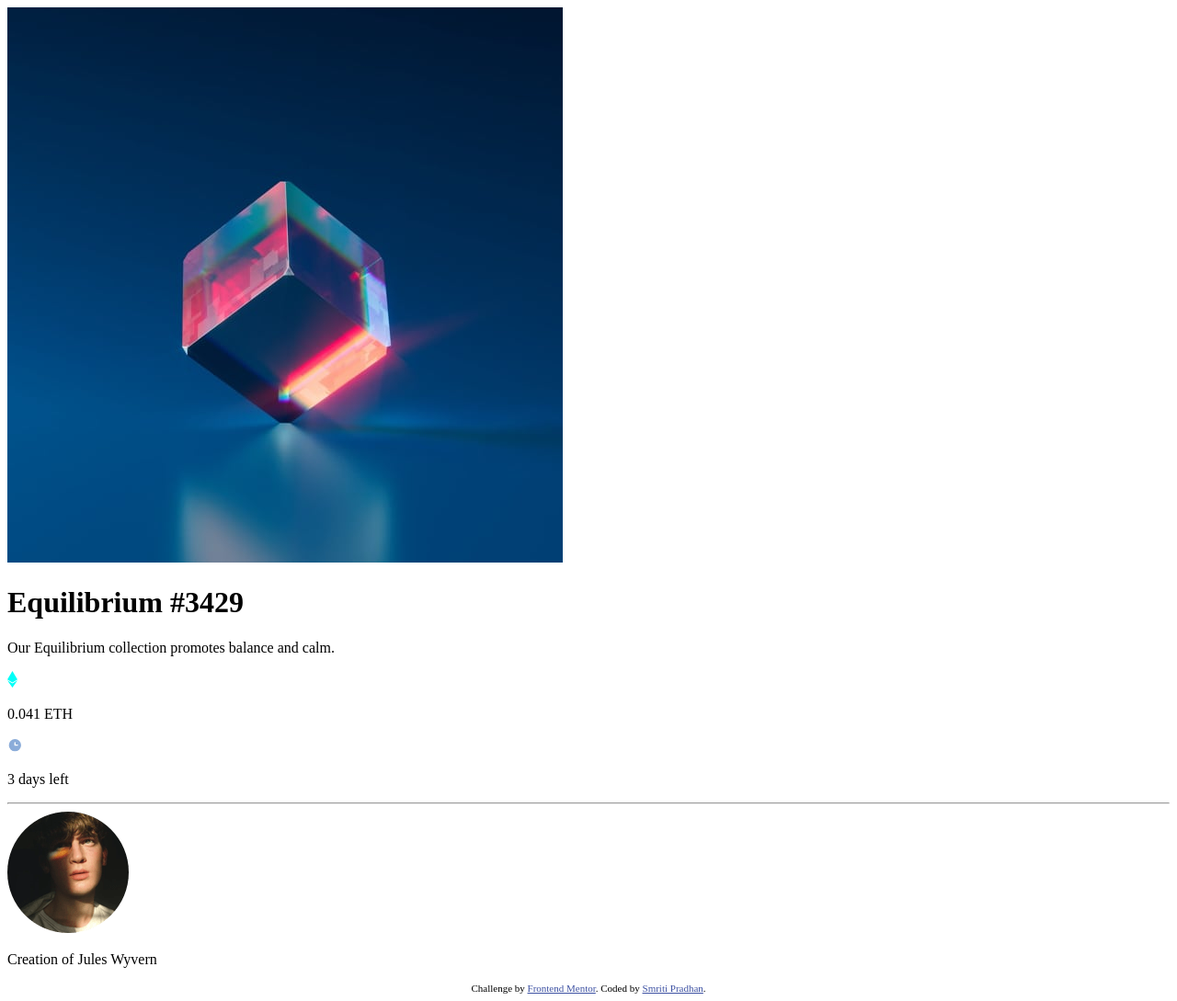
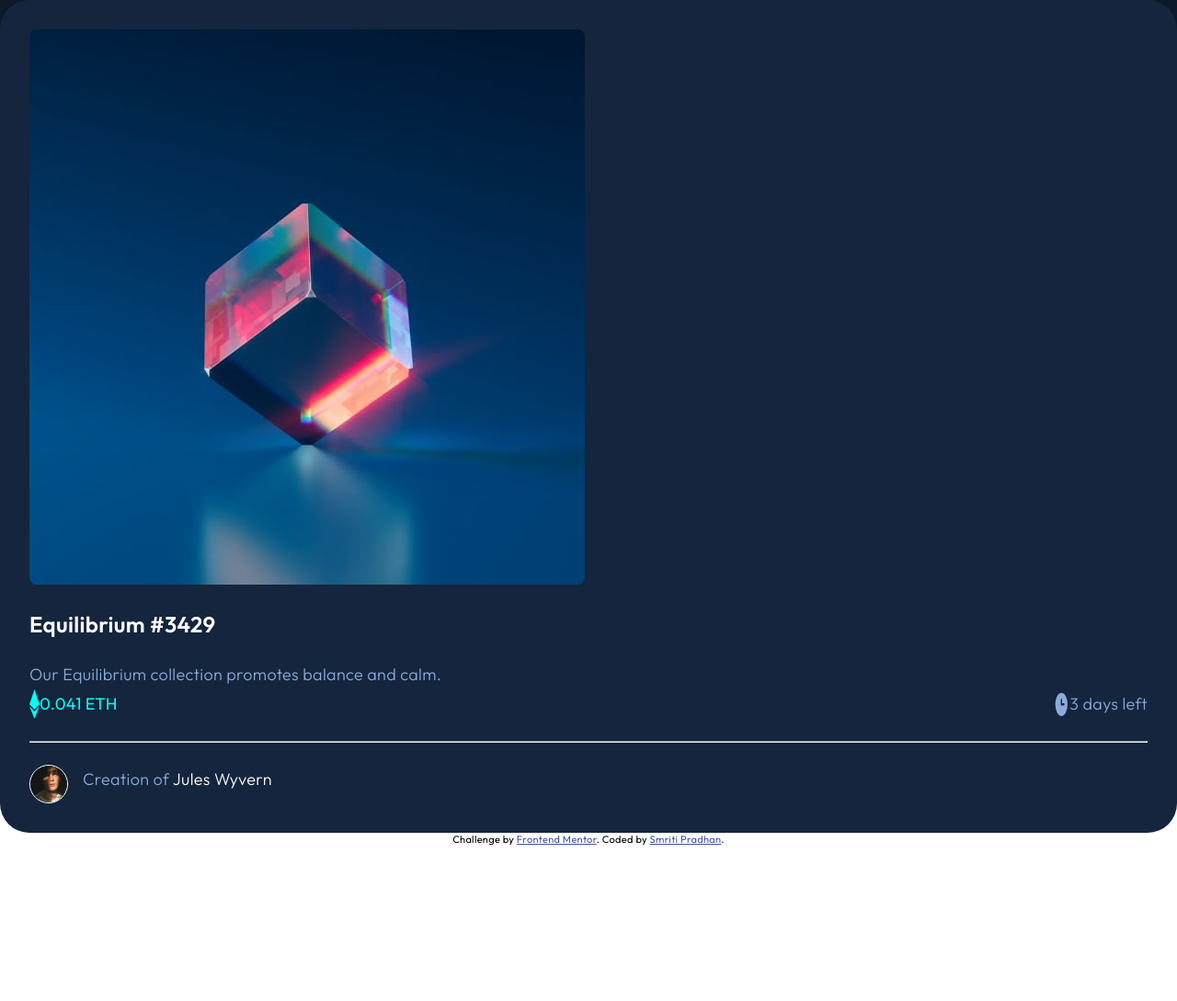
Before and after one commit to Smritipradhan01/nft-preview-card-component-main, a plain HTML site: page index.html in a window 1280 px wide. Shown: the whole page at 92% size. After the commit the page ends 920 px from the top, so only its background shows below. Drawn offline with Linux system fonts and the light colour scheme.

Commit message:
updated index.html and style.scss

```diff
--- a/index.html
+++ b/index.html
@@ -4,7 +4,9 @@
 <head>
   <meta charset="UTF-8">
   <meta name="viewport" content="width=device-width, initial-scale=1.0">
-
+  <link rel="preconnect" href="https://fonts.googleapis.com">
+  <link rel="preconnect" href="https://fonts.gstatic.com" crossorigin>
+  <link href="https://fonts.googleapis.com/css2?family=Outfit:wght@300;400;600&display=swap" rel="stylesheet">
   <link rel="icon" type="image/png" sizes="32x32" href="./images/favicon-32x32.png">
   <link rel="stylesheet" href="style.css">
 
@@ -16,7 +18,7 @@
     <main>
       <div class="nft-card">
         <img src="images/image-equilibrium.jpg" alt="" class="nft-image">
-        <h1>Equilibrium #3429</h1>
+        <h2>Equilibrium #3429</h2>
         <p>Our Equilibrium collection promotes balance and calm.</p>
         <div class="data-container">
           <div class="ethereum-container">
--- a/style.scss
+++ b/style.scss
@@ -1,3 +1,96 @@
+:root {
+    --soft-blue: hsl(215, 51%, 70%);
+    --cyan: hsl(178, 100%, 50%);
+    --main-bg: hsl(217, 54%, 11%);
+    --card-bg: hsl(216, 50%, 16%);
+    --line: hsl(215, 32%, 27%);
+    --white: hsl(0, 0%, 100%);
+    --font-family: outfit, sans sherif;
+}
+
+body {
+    min-width: 375px;
+    margin: 0;
+    padding: 0;
+    font-family: var(--font-family);
+    letter-spacing: .02rem;
+}
+
+h2,
+p {
+    margin: 0;
+}
+
+.site-component {
+    background: var(--main-bg);
+    height: 100vh;
+    width: 100%;
+}
+
+.nft-card {
+    background: var(--card-bg);
+    padding: 2rem;
+    border-radius: 2rem;
+    align-items: center;
+}
+
+.nft-image {
+    max-width: 100%;
+    border-radius: 0.5rem;
+}
+
+h2 {
+    color: var(--white);
+    font-weight: 600;
+    margin: 1.5rem 0;
+}
+
+p {
+    color: var(--soft-blue);
+    font-weight: 300;
+    font-size: 18px;
+    line-height: 2rem;
+}
+
+.data-container {
+    display: flex;
+    place-content: space-between;
+}
+
+.ethereum-container {
+    display: flex;
+
+    p {
+        font-weight: 400;
+        color: var(--cyan);
+    }
+}
+
+.time-frame {
+    display: flex;
+}
+
+hr {
+    margin: 1.5rem 0;
+    background: var(--line);
+}
+
+.creator-profile {
+    display: flex;
+
+    .avatar {
+        width: 2.5rem;
+        height: 2.5rem;
+        border: .1rem solid white;
+        border-radius: 5rem;
+        margin-right: 1rem;
+    }
+
+    span {
+        color: var(--white);
+    }
+}
+
 .attribution {
     font-size: 11px;
     text-align: center;
```
Also changed, not shown: style.css, 1 other file.
